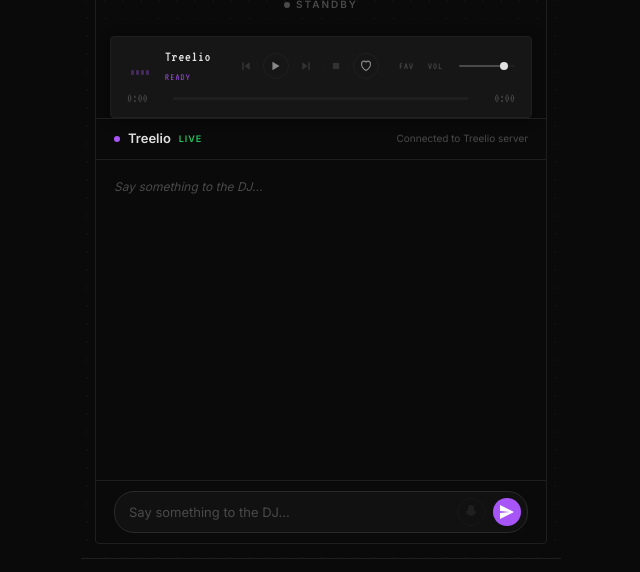
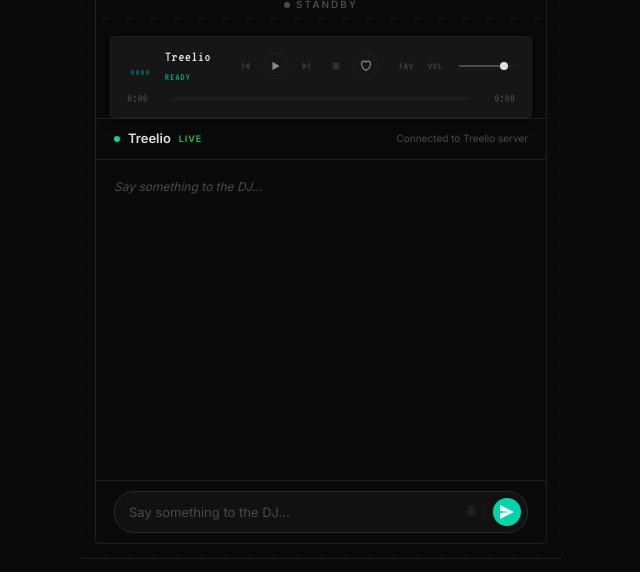
Before and after one commit to Tree005/Treelio, a React (Vite) app in the folder web/: page / in a window 1280 px wide. Shown: the part 202-774 px from the top of the page, without its empty margins (319-959 px from the left). Built offline with nearby package versions, Linux system fonts and the light colour scheme.

Commit message:
fix(ui): 恢复绿色主题 + 增强点阵背景可见度

```diff
--- a/web/src/styles/globals.css
+++ b/web/src/styles/globals.css
@@ -1,6 +1,6 @@
 /* styles/globals.css — Treelio 设计系统 (refined) */
 
-/* ====== 主题变量（紫色系 — 匹配设计稿）====== */
+/* ====== 主题变量（绿色系）====== */
 :root,
 [data-theme='dark'] {
   --bg: #0a0a0a;
@@ -10,9 +10,9 @@
   --text: #e0e0e0;
   --text-secondary: #888888;
   --text-dim: #4a4a4a;
-  --accent: #a855f7;
-  --accent-dim: rgba(168, 85, 247, 0.12);
-  --red: #ef4444;
+  --accent: #00d4aa;
+  --accent-dim: rgba(0, 212, 170, 0.12);
+  --red: #ff4757;
   --green: #22c55e;
   --border: #1f1f1f;
   --border-light: #2a2a2a;
@@ -23,7 +23,7 @@
   --msg-user: #1c1810;
   --scrollbar-track: #0a0a0a;
   --scrollbar-thumb: #2a2a2a;
-  --grid-color: rgba(168, 85, 247, 0.04);
+  --grid-color: rgba(0, 212, 170, 0.06);
 }
 
 [data-theme='light'] {
@@ -34,9 +34,9 @@
   --text: #1a1a1a;
   --text-secondary: #666666;
   --text-dim: #aaaaaa;
-  --accent: #9333ea;
-  --accent-dim: rgba(147, 51, 234, 0.08);
-  --red: #ef4444;
+  --accent: #00b894;
+  --accent-dim: rgba(0, 184, 148, 0.1);
+  --red: #ff4757;
   --green: #16a34a;
   --border: #e2ddd0;
   --border-light: #ede8da;
@@ -47,7 +47,7 @@
   --msg-user: #f5f0e0;
   --scrollbar-track: #f0ece0;
   --scrollbar-thumb: #ccc5b5;
-  --grid-color: rgba(147, 51, 234, 0.03);
+  --grid-color: rgba(0, 184, 148, 0.05);
 }
 
 /* ====== 全局重置 ====== */
@@ -100,8 +100,8 @@
   background: var(--bg);
   overflow: hidden;
   background-image:
-    radial-gradient(circle, var(--grid-color) 1px, transparent 1px);
-  background-size: 18px 18px;
+    radial-gradient(circle, var(--grid-color) 2px, transparent 2px);
+  background-size: 24px 24px;
   background-position: center center;
 }
 
@@ -207,8 +207,8 @@
   flex-shrink: 0;
   position: relative;
   background-image:
-    radial-gradient(circle, var(--grid-color) 1px, transparent 1px);
-  background-size: 18px 18px;
+    radial-gradient(circle, var(--grid-color) 2px, transparent 2px);
+  background-size: 24px 24px;
   background-position: center center;
 }
 
```
